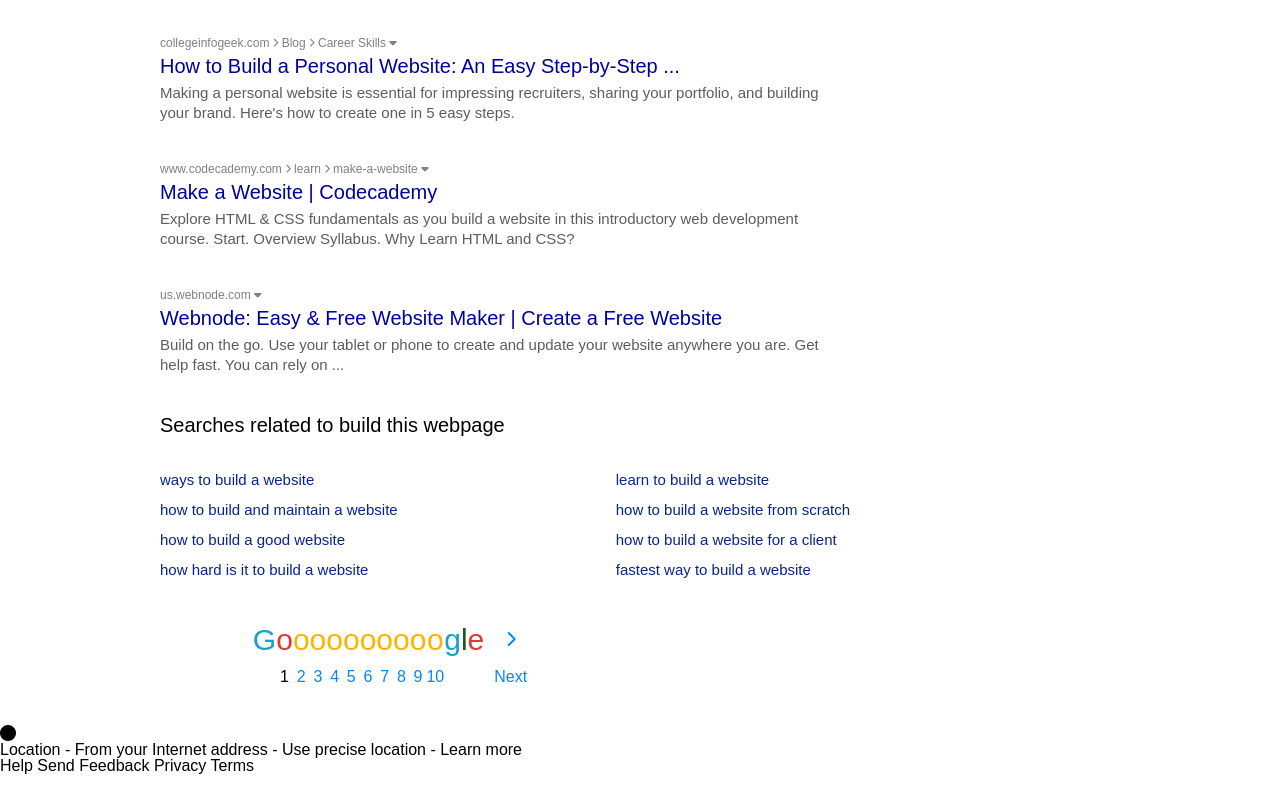
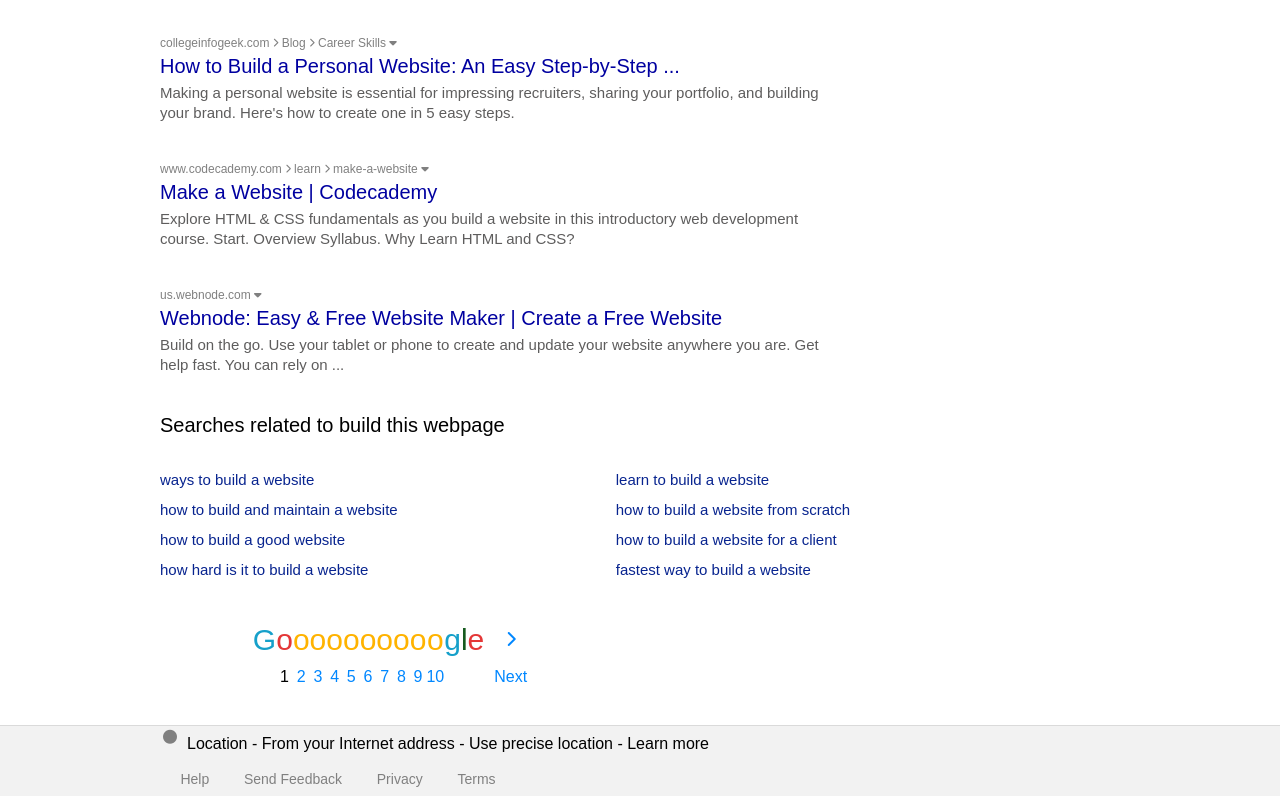
Before and after one commit to Aaron-McD/google-search-result, a plain HTML site: page index.html in a window 1280 px wide. Shown: the part 1657-2453 px from the top of the page. Before the commit the page ends 2431 px from the top, so only its background shows below. Drawn offline with Linux system fonts and the light colour scheme.

Commit message:
finished google search result

```diff
--- a/index.html
+++ b/index.html
@@ -332,10 +332,10 @@
         </main>
         <footer id="footer">
             <div id="upper-footer">
-                <i class="fas fa-circle"></i>
+                <i class="fas fa-circle fa-sm"></i>
                 <p><strong>Location</strong> - From your Internet address - Use precise location - Learn more</p>
             </div>
-            <div id="upper-footer">
+            <div id="lower-footer">
                 <a href="#">Help</a>
                 <a href="#">Send Feedback</a>
                 <a href="#">Privacy</a>
--- a/styles.css
+++ b/styles.css
@@ -171,6 +171,40 @@ a {
     font-size: 30px;
 }
 
+#footer {
+    background-color: #f2f2f2;
+    border-top: 1px solid #dadada;
+    position: absolute;
+    width: 100%;
+}
+
+#upper-footer {
+    display: flex;
+    margin: 10px 163px;
+}
+
+#lower-footer {
+    display: flex;
+    margin: 10px 163px;
+    width: 350px;
+    justify-content: space-around;
+    margin-top: 20px;
+    font-size: 14px;
+}
+
+#lower-footer a {
+    color: gray;
+}
+
+#lower-footer a:hover {
+    color: black;
+}
+
+#upper-footer i {
+    margin-right: 10px;
+    color: gray;
+}
+
 #next-pages {
     margin-left: 10px;
 }
```
